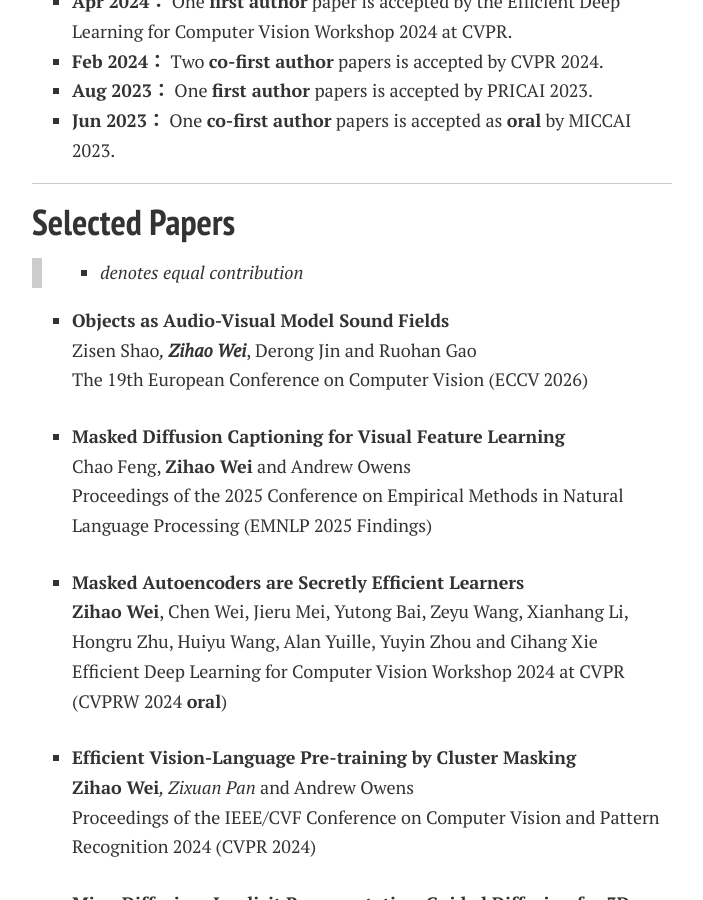
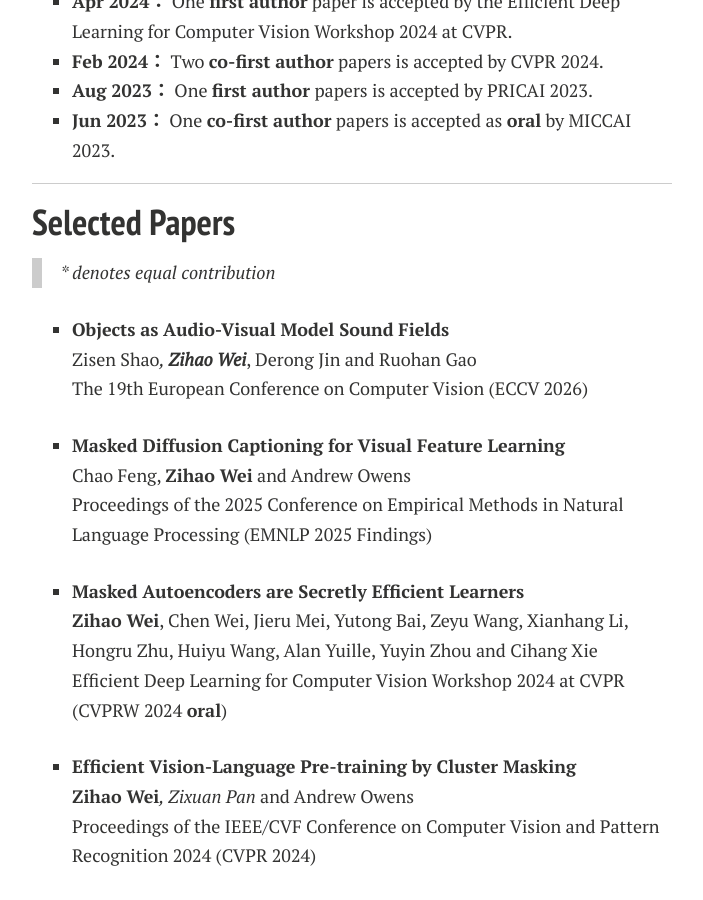
Before and after one commit to Zi-hao-Wei/Zi-hao-Wei.github.io, a Jekyll site: the page built from index.md, in a window 1280 px wide and 900 px high, scrolled down 1288 px. Shown: the whole window, without its empty margins (288-991 px from the left). Built offline with Jekyll 4.4.1, drawn with Linux system fonts in a browser that asks for light colours; nearby versions of some CDN libraries; a style sheet for code colours, icons or effects is not loaded; our own code applies the rules of GitHub Pages for plain Markdown files.

```diff
--- a/index.md
+++ b/index.md
@@ -39,34 +39,34 @@ If you are interested in learning more about me, I would love to chat and explor
 
 ---
 ## Selected Papers
->* denotes equal contribution
+> \* denotes equal contribution
 
 - **Objects as Audio-Visual Model Sound Fields**
-<br>Zisen Shao*, **Zihao Wei***, Derong Jin and Ruohan Gao
+<br> Zisen Shao*, **Zihao Wei***, Derong Jin and Ruohan Gao
 <br> The 19th European Conference on Computer Vision (ECCV 2026)
 
 - **Masked Diffusion Captioning for Visual Feature Learning**
-<br>Chao Feng, **Zihao Wei** and Andrew Owens
+<br> Chao Feng, **Zihao Wei** and Andrew Owens
 <br> Proceedings of the 2025 Conference on Empirical Methods in Natural Language Processing (EMNLP 2025 Findings)
 
 - **Masked Autoencoders are Secretly Efficient Learners**
-<br>**Zihao Wei**, Chen Wei, Jieru Mei, Yutong Bai, Zeyu Wang, Xianhang Li, Hongru Zhu, Huiyu Wang, Alan Yuille, Yuyin Zhou and Cihang Xie
+<br> **Zihao Wei**, Chen Wei, Jieru Mei, Yutong Bai, Zeyu Wang, Xianhang Li, Hongru Zhu, Huiyu Wang, Alan Yuille, Yuyin Zhou and Cihang Xie
 <br> Efficient Deep Learning for Computer Vision Workshop 2024 at CVPR (CVPRW 2024 **oral**)
 
 - **Efficient Vision-Language Pre-training by Cluster Masking**
-<br>**Zihao Wei***, Zixuan Pan* and Andrew Owens
+<br> **Zihao Wei***, Zixuan Pan* and Andrew Owens
 <br> Proceedings of the IEEE/CVF Conference on Computer Vision and Pattern Recognition 2024 (CVPR 2024)
 
 - **MicroDiffusion: Implicit Representation-Guided Diffusion for 3D Reconstruction from Limited 2D Microscopy Projections**
-<br>Mude Hui*, **Zihao Wei***, Hongru Zhu, Fei Xia and Yuyin Zhou
+<br> Mude Hui*, **Zihao Wei***, Hongru Zhu, Fei Xia and Yuyin Zhou
 <br> Proceedings of the IEEE/CVF Conference on Computer Vision and Pattern Recognition 2024 (CVPR 2024)
 
 - **A-ESRGAN: Training Real-World Blind Super-Resolution with Attention U-Net Discriminators**
-<br>**Zihao Wei**, Yidong Huang, Yuang Chen, Chenhao Zheng and Jingnan Gao
+<br> **Zihao Wei**, Yidong Huang, Yuang Chen, Chenhao Zheng and Jingnan Gao
 <br> Pacific Rim International Conference on Artificial Intelligence 2023: Trends in Artificial Intelligence (PRICAI 2023)
 
 - **SwinMM: Masked Multi-view with Swin Transformers for 3D Medical Image Segmentation**
-<br>Yiqing Wang*, Zihan Li*, Jieru Mei*, **Zihao Wei***, Li Liu, Chen Wang, Shengtian Sang, Alan L. Yuille, Cihang Xie and Yuyin Zhou
+<br> Yiqing Wang*, Zihan Li*, Jieru Mei*, **Zihao Wei***, Li Liu, Chen Wang, Shengtian Sang, Alan L. Yuille, Cihang Xie and Yuyin Zhou
 <br> Medical Image Computing and Computer Assisted Intervention 2023 (MICCAI 2023 **oral**)
 
 ---
```
